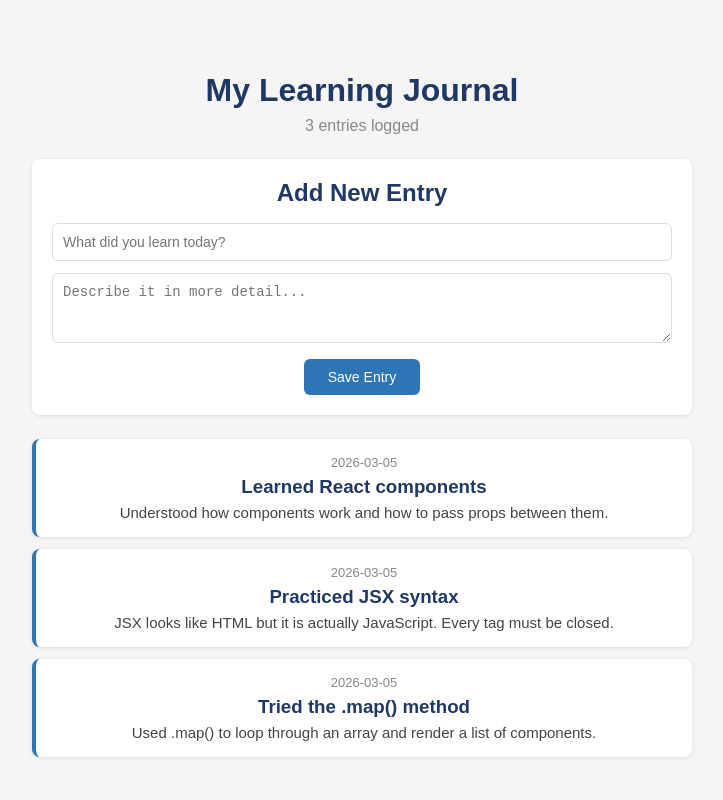
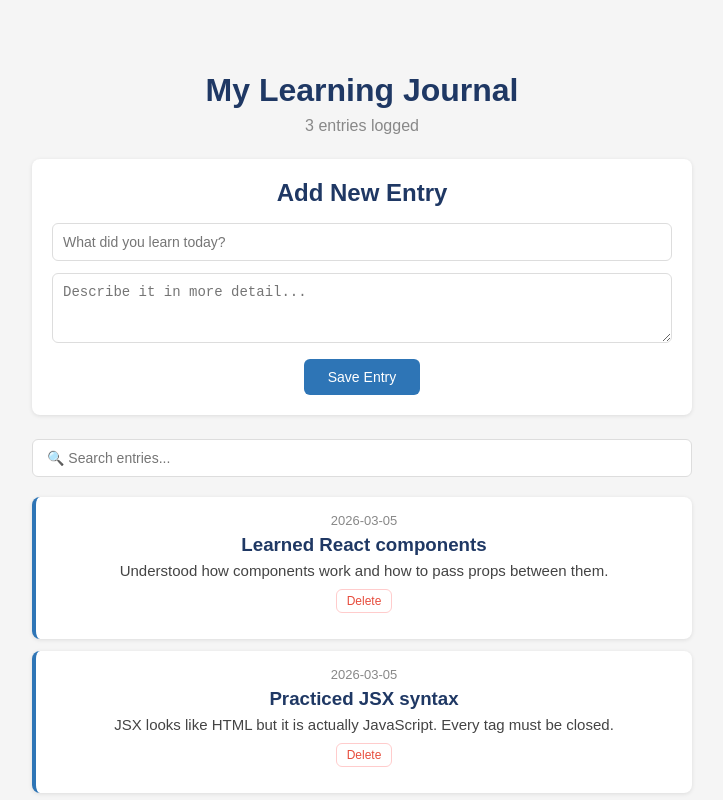
Before and after one commit to CBunna/SE-Learning-Journal, a React (Vite) app: page / in a window 1280 px wide. Shown: the top 800 px of the page, without its empty margins (278-1001 px from the left). Built offline with nearby package versions, Linux system fonts and the light colour scheme.

Commit message:
feat: add delete functionality and search bar filtering

```diff
--- a/src/App.jsx
+++ b/src/App.jsx
@@ -2,6 +2,8 @@ import {useState} from 'react'
 import './App.css'
 import EntryList from './components/EntryList'
 import EntryForm from './components/EntryForm'
+import SearchBar from './components/SearchBar'
+
 
 const initialEntries = [
     {
@@ -29,11 +31,20 @@ const initialEntries = [
 function App() {
 
 const [entries, setEntries] = useState(initialEntries)
+const [query, setQuery] = useState('')
 
 
 function handleAdd(newEntry) {
   setEntries([newEntry, ...entries])
 }
+
+function handleDelete(id){
+ setEntries(entries.filter(entry => entry.id !== id))
+}
+
+const filteredEntries =
+  entries.filter(entry =>
+    entry.title.toLowerCase().includes(query.toLowerCase()) ||  entry.description.toLowerCase().includes(query.toLowerCase()))
 
   return (
     <div style={{maxWidth: '700px', margin: '0 auto', padding: '20px' }}>
@@ -42,7 +53,8 @@ function handleAdd(newEntry) {
          {entries.length} {entries.length === 1 ? 'entry' : 'entries'} logged
       </p>
       <EntryForm onAdd={handleAdd}/>
-      <EntryList entries={entries} />
+      <SearchBar query={query} onChange={setQuery} />
+      <EntryList entries={filteredEntries} onDelete={handleDelete} />
     </div>
   )
 }
--- a/src/components/EntryList.jsx
+++ b/src/components/EntryList.jsx
@@ -1,6 +1,6 @@
 import JournalEntry from './JournalEntry'
 
-const EntryList = ({entries}) => {
+const EntryList = ({entries, onDelete}) => {
     if (entries.length === 0 ) {
         return (
             <p style={{
@@ -18,6 +18,7 @@ const EntryList = ({entries}) => {
                 title={entries.title}
                 date={entries.date}
                 description={entries.description}
+                onDelete={onDelete}
             />
         ))}
     </div>
--- a/src/components/JournalEntry.jsx
+++ b/src/components/JournalEntry.jsx
@@ -1,6 +1,6 @@
 import React from 'react'
 
-const JournalEntry = ({title, date, description}) => {
+const JournalEntry = ({title, date, description, onDelete}) => {
   return (
     <div style={{
       background: 'white',
@@ -10,10 +10,29 @@ const JournalEntry = ({title, date, description}) => {
       borderLeft: '4px solid #2E75B6',
       boxShadow: '0 1px 4px rgba(0,0,0,0.1)'
     }}>
+     <div>
       <p style={{ color: '#888', fontSize: '13px' }}>{date}</p>
       <h3 style={{ margin: '6px 0', color: '#1F3864' }}>{title}</h3>
       <p style={{ color: '#444', fontSize: '15px' }}>{description}</p>
+     </div>
+
+        <button
+            onClick={() => onDelete(id)}
+            style={{
+            background: 'none', border: '1px solid #ffcccc',
+            color: '#e74c3c', borderRadius: '6px',
+            padding: '4px 10px', cursor: 'pointer',
+            fontSize: '12px', marginLeft: '12px',
+            margin:'10px',
+            whiteSpace: 'nowrap'
+            }}
+        >
+        Delete
+      </button>
+
     </div>
+
+
   )
 }
 
--- /dev/null
+++ b/src/components/SearchBar.jsx
@@ -0,0 +1,21 @@
+import React from 'react'
+
+const SearchBar = ({query, onChange}) => {
+  return (
+    <div style={{ marginBottom: '20px' }}>
+      <input
+        type="text"
+        placeholder="🔍 Search entries..."
+        value={query}
+        onChange={e => onChange(e.target.value)}
+        style={{
+          width: '100%', padding: '10px 14px',
+          border: '1px solid #ddd', borderRadius: '6px',
+          fontSize: '14px', outline: 'none'
+        }}
+      />
+    </div>
+  )
+}
+
+export default SearchBar
```
